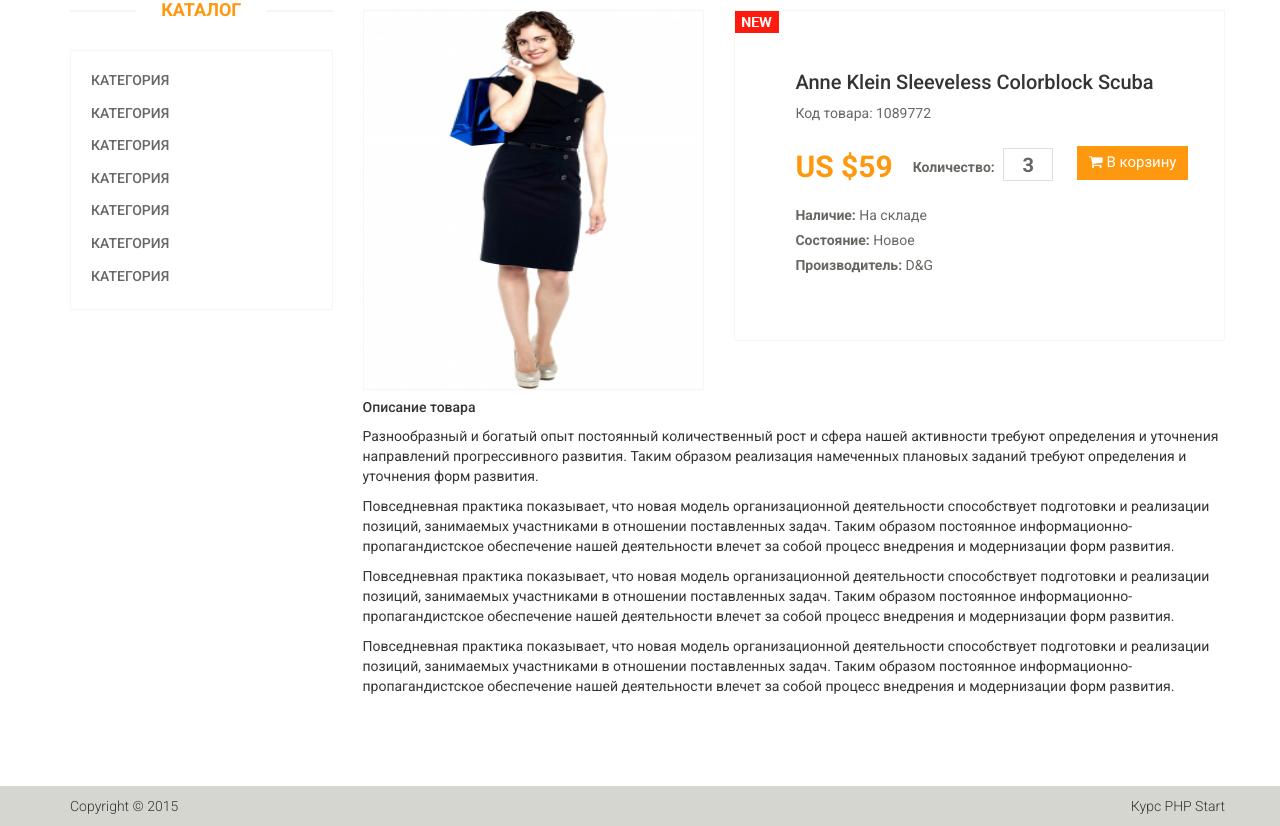
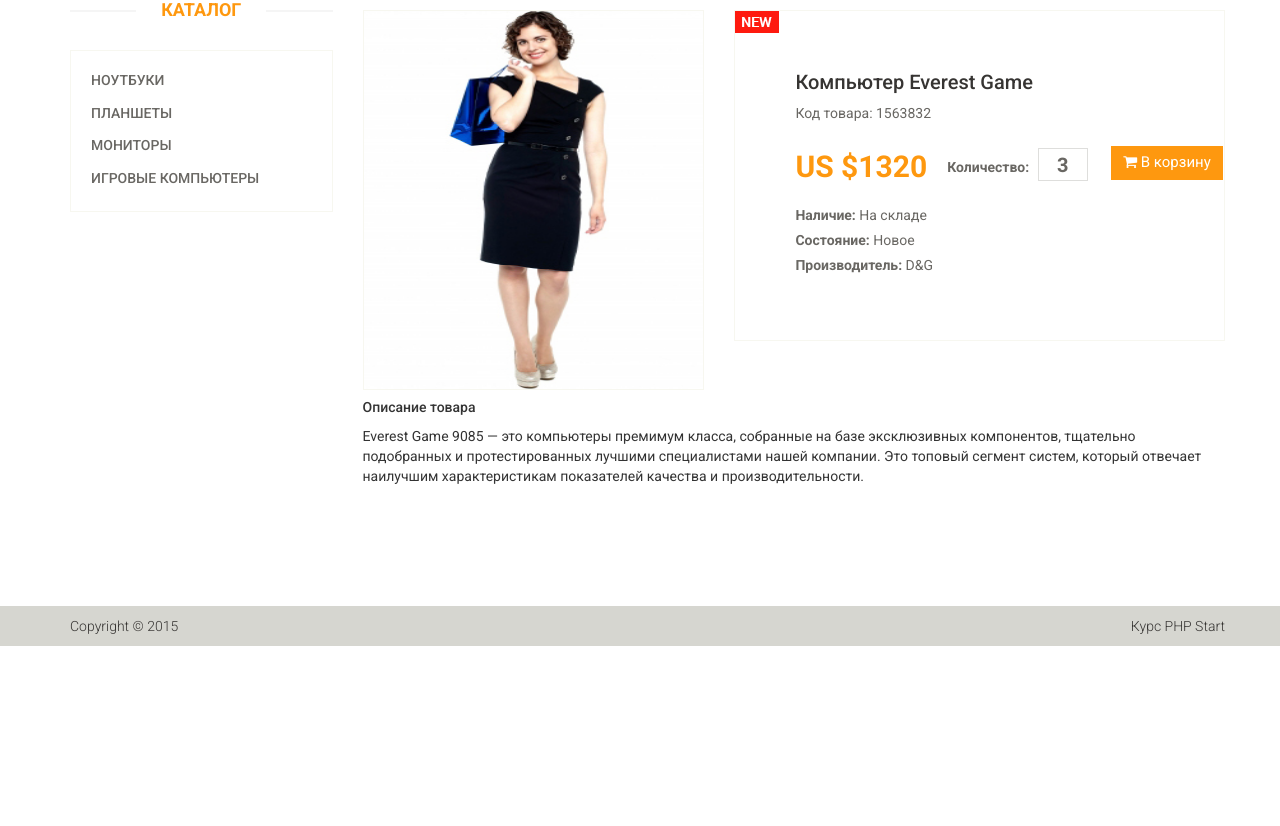
Before and after one commit to Superior5/mvcSite, a PHP site: page /product/45 in a window 1280 px wide. Shown: the part 207-1033 px from the top of the page. After the commit the page ends 853 px from the top, so only its background shows below. Run offline with PHP 8.4, Linux system fonts and the light colour scheme; data comes from the database, SQL or seed files in the repository.

Commit message:
// Доделал карту товара, начал пагинацию

```diff
--- a/config/routes.php
+++ b/config/routes.php
@@ -2,6 +2,9 @@
 return array(
     'product/([0-9]+)' => 'product/view/$1',
     'catalog' => 'catalog/index',
+
+    'category/([0-9]+)/page-([0-9]+)' => 'catalog/category/$1/$2',
+
     'category/([0-9]+)' => 'catalog/category/$1',
 
     '' => 'site/index',
--- a/controllers/ProductController.php
+++ b/controllers/ProductController.php
@@ -1,11 +1,19 @@
 <?php
+include_once ROOT.'/models/Category.php';
+include_once ROOT.'/models/Product.php';
 
 class ProductController
 {
 
-    public function actionView()
+    public function actionView($productId)
     {
+        $categories = array();
+        $categories = Category::getCategorieList();
+
+        $product = Product::getProductById($productId);
+
         require_once(ROOT.'/views/product/view.php');
+
         return true;
     }
 }
--- a/models/Product.php
+++ b/models/Product.php
@@ -26,8 +26,10 @@
             }
             return $productList;
         }
-        public static function getProductListByCategory($categoryId = false){
+        public static function getProductListByCategory($categoryId = false, $page = 1){
             if($categoryId){
+                $page = intval($page);
+
             $db = Db::getConnection();
 
             $products = array();
@@ -45,10 +47,21 @@
                 $products[$i]['is_new'] = $row['is_new'];
                 $i++;
             }
+
             return $products;
             }
         }
+    public static function getProductById($id)
+    {
+        $id = intval($id);
+        if($id){
+            $db = Db::getConnection();
+            $result = $db -> query('SELECT * FROM product WHERE id ='. $id);
+            $result-> setFetchMode(PDO::FETCH_ASSOC);
 
+            return $result -> fetch();
+        }
+    }
 }
 
 
--- a/views/catalog/catalog.php
+++ b/views/catalog/category.php
@@ -12,7 +12,7 @@
                                 <div class="panel panel-default">
                                     <div class="panel-heading">
                                         <h4 class="panel-title">
-                                        <a href="/category/<?php echo $categoryItem['id']?>"> class = "<?php if ($categoryId == $categoryItem['id']) echo 'active';?>"<?php echo  $categoryItem['name']; ?> </a></h4>
+                                        <a href="/category/<?php echo $categoryItem['id']?>" class = "<?php if ($categoryId == $categoryItem['id']) echo 'active';?>" > <?php echo  $categoryItem['name']; ?> </a></h4>
                                     </div>
                                 </div>
                             <?php endforeach; ?>
--- a/views/layouts/footer.php
+++ b/views/layouts/footer.php
@@ -1,3 +1,17 @@
+        <footer id="footer">
+        <!--Footer-->
+        <div class="footer-bottom">
+            <div class="container">
+                <div class="row">
+                    <p class="pull-left">Copyright © 2015</p>
+                    <p class="pull-right">Курс PHP Start</p>
+                </div>
+            </div>
+        </div>
+    </footer>
+    <!--/Footer-->
+
+
     <script src="templates/js/jquery.js"></script>
     <script src="templates/js/bootstrap.min.js"></script>
     <script src="templates/js/jquery.scrollUp.min.js"></script>
--- a/views/layouts/header.php
+++ b/views/layouts/header.php
@@ -60,7 +60,7 @@
                 <div class="row">
                     <div class="col-sm-4">
                         <div class="logo pull-left">
-                            <a href="index.html"><img src="templates/images/home/logo.png" alt="" /></a>
+                            <a href="index.html"><img src="/templates/images/home/logo.png" alt="" /></a>
                         </div>
                     </div>
                     <div class="col-sm-8">
--- a/views/product/view.php
+++ b/views/product/view.php
@@ -3,48 +3,18 @@
     <section>
         <div class="container">
             <div class="row">
-                <div class="col-sm-3">
+            <div class="col-sm-3">
                     <div class="left-sidebar">
                         <h2>Каталог</h2>
-                        <div class="panel-group category-products" id="accordian">
-                            <!--category-productsr-->
-                            <div class="panel panel-default">
-                                <div class="panel-heading">
-                                    <h4 class="panel-title"><a href="#">Категория</a></h4>
+                        <div class="panel-group category-products">
+                            <?php foreach($categories as $categoryItem): ?>
+                                <div class="panel panel-default">
+                                    <div class="panel-heading">
+                                        <h4 class="panel-title"><a href="/category/<?php echo $categoryItem['id']?>"><?php echo  $categoryItem['name']; ?></a></h4>
+                                    </div>
                                 </div>
-                            </div>
-                            <div class="panel panel-default">
-                                <div class="panel-heading">
-                                    <h4 class="panel-title"><a href="#">Категория</a></h4>
-                                </div>
-                            </div>
-                            <div class="panel panel-default">
-                                <div class="panel-heading">
-                                    <h4 class="panel-title"><a href="#">Категория</a></h4>
-                                </div>
-                            </div>
-                            <div class="panel panel-default">
-                                <div class="panel-heading">
-                                    <h4 class="panel-title"><a href="#">Категория</a></h4>
-                                </div>
-                            </div>
-                            <div class="panel panel-default">
-                                <div class="panel-heading">
-                                    <h4 class="panel-title"><a href="#">Категория</a></h4>
-                                </div>
-                            </div>
-                            <div class="panel panel-default">
-                                <div class="panel-heading">
-                                    <h4 class="panel-title"><a href="#">Категория</a></h4>
-                                </div>
-                            </div>
-                            <div class="panel panel-default">
-                                <div class="panel-heading">
-                                    <h4 class="panel-title"><a href="#">Категория</a></h4>
-                                </div>
-                            </div>
+                            <?php endforeach; ?>
                         </div>
-                        <!--/category-products-->
 
                     </div>
                 </div>
@@ -62,10 +32,10 @@
                                 <div class="product-information">
                                     <!--/product-information-->
                                     <img src="images/product-details/new.jpg" class="newarrival" alt="" />
-                                    <h2>Anne Klein Sleeveless Colorblock Scuba</h2>
-                                    <p>Код товара: 1089772</p>
+                                    <h2><?php echo $product['name'];?></h2>
+                                    <p>Код товара: <?php echo $product['code']?></p>
                                     <span>
-                                        <span>US $59</span>
+                                        <span>US $<?php echo $product['price']?></span>
                                         <label>Количество:</label>
                                         <input type="text" value="3" />
                                         <button type="button" class="btn btn-fefault cart">
@@ -83,25 +53,7 @@
                         <div class="row">
                             <div class="col-sm-12">
                                 <h5>Описание товара</h5>
-                                <p>Разнообразный и богатый опыт постоянный количественный рост и
-                                    сфера нашей активности требуют определения и уточнения направлений
-                                    прогрессивного развития. Таким образом реализация намеченных плановых
-                                    заданий требуют определения и уточнения форм развития.</p>
-                                <p>Повседневная практика показывает, что новая модель организационной
-                                    деятельности способствует подготовки и реализации позиций, занимаемых
-                                    участниками в отношении поставленных задач. Таким образом постоянное
-                                    информационно-пропагандистское обеспечение нашей деятельности влечет
-                                    за собой процесс внедрения и модернизации форм развития.</p>
-                                <p>Повседневная практика показывает, что новая модель организационной
-                                    деятельности способствует подготовки и реализации позиций, занимаемых
-                                    участниками в отношении поставленных задач. Таким образом постоянное
-                                    информационно-пропагандистское обеспечение нашей деятельности влечет
-                                    за собой процесс внедрения и модернизации форм развития.</p>
-                                <p>Повседневная практика показывает, что новая модель организационной
-                                    деятельности способствует подготовки и реализации позиций, занимаемых
-                                    участниками в отношении поставленных задач. Таким образом постоянное
-                                    информационно-пропагандистское обеспечение нашей деятельности влечет
-                                    за собой процесс внедрения и модернизации форм развития.</p>
+                                <?php echo $product['description'] ?>
                             </div>
                         </div>
                     </div>
@@ -115,17 +67,7 @@
 
     <br />
     <br />
+    <br />
+    <br />
 
-    <footer id="footer">
-        <!--Footer-->
-        <div class="footer-bottom">
-            <div class="container">
-                <div class="row">
-                    <p class="pull-left">Copyright © 2015</p>
-                    <p class="pull-right">Курс PHP Start</p>
-                </div>
-            </div>
-        </div>
-    </footer>
-    <!--/Footer-->
 <?php require_once (ROOT.'/views/layouts/footer.php'); ?>
```
Also changed, not shown: controllers/CatalogController.php (+6 -3 lines), views/site/index.php (+0 -15 lines).
